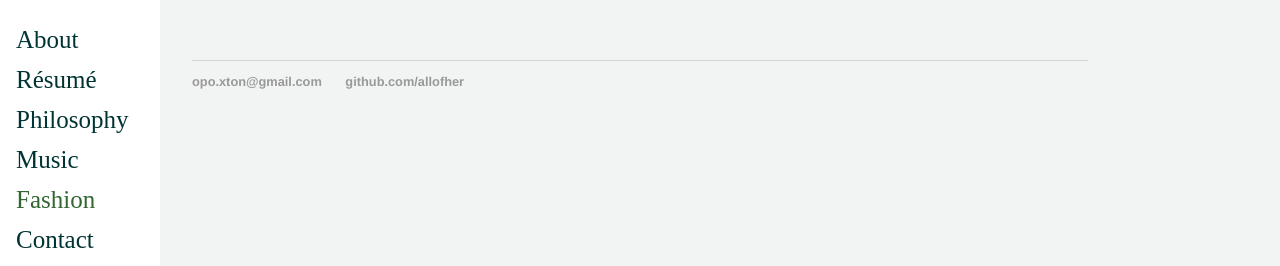
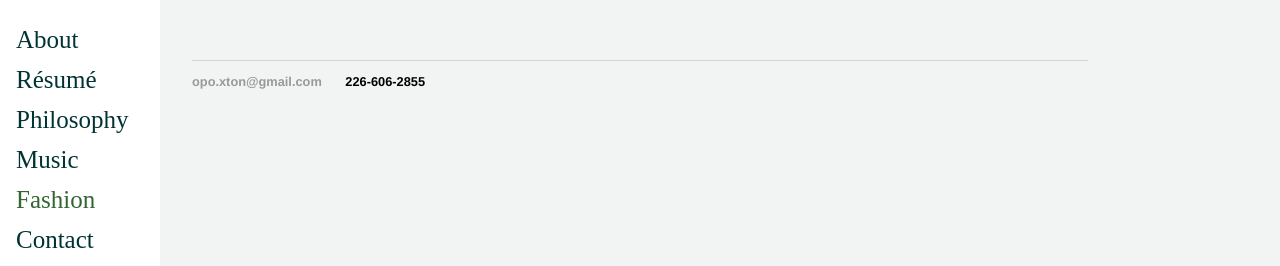
Before and after one commit to allofher/allofher.github.io, a Jekyll site: the page built from fashion/index.html, in a window 1280 px wide. Shown: the top 266 px of the page. Built offline with Jekyll 4.4.1, drawn with Linux system fonts in a browser that asks for light colours.

Commit message:
Update default.html

```diff
--- a/_layouts/default.html
+++ b/_layouts/default.html
@@ -6,19 +6,6 @@
 			<link rel="stylesheet" type="text/css" href="/css/main.css">
 		</head>
 		<body>
-			<!-- <nav>
-	    		<ul>
-	        		<li><a href="/" {% if page.url == "/" %}style="color: red;"{% endif %}>Home</a></li>
-		        	<li><a href="/about" {% if page.url == "/about" %}style="color: red;"{% endif %}>About</a></li>
-				<li><a href="/files/Oxton Resume.pdf">Résumé</a></li>
-	        		<li><a href="/philosophy" {% if page.url == "/philosophy" %}style="color: red;"{% endif %}>Philosophy</a></li>
-	        		<li><a href="/blog" {% if page.url == "/blog" %}style="color: red;"{% endif %}>Blog</a></li>
-				<li><a href="/music" {% if page.url == "/music" %}style="color: red;"{% endif %}>Music</a></li>
-				<li><a href="/fashion" {% if page.url == "/fashion" %}style="color: red;"{% endif %}>Fashion</a></li>
-				<li><a href="/blog">Contact</a></li>
-	    		</ul>
-			</nav>-->
-
 			{% include navigation.html %}
 			<div class="main">
 			{{ content }}
@@ -27,7 +14,7 @@
 			<footer>
 	    		<ul>
 	        		<li><a href="mailto:opo.xton@gmail.com">opo.xton@gmail.com</a></li>
-	        		<li><a href="https://github.com/allofher">github.com/allofher</a></li>
+	        		<li>226-606-2855</li>
 				</ul>
 			</footer>
 		</body>
```
